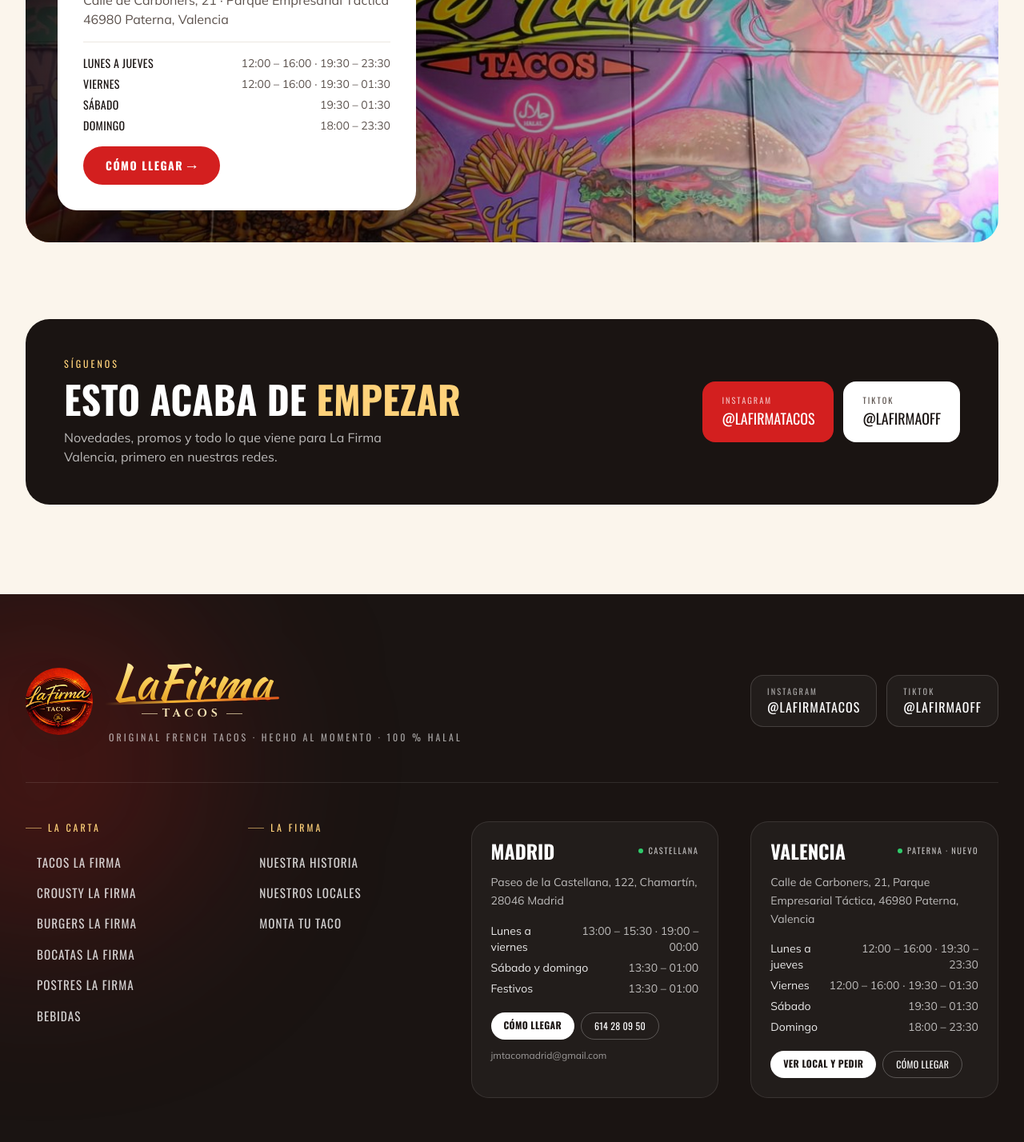
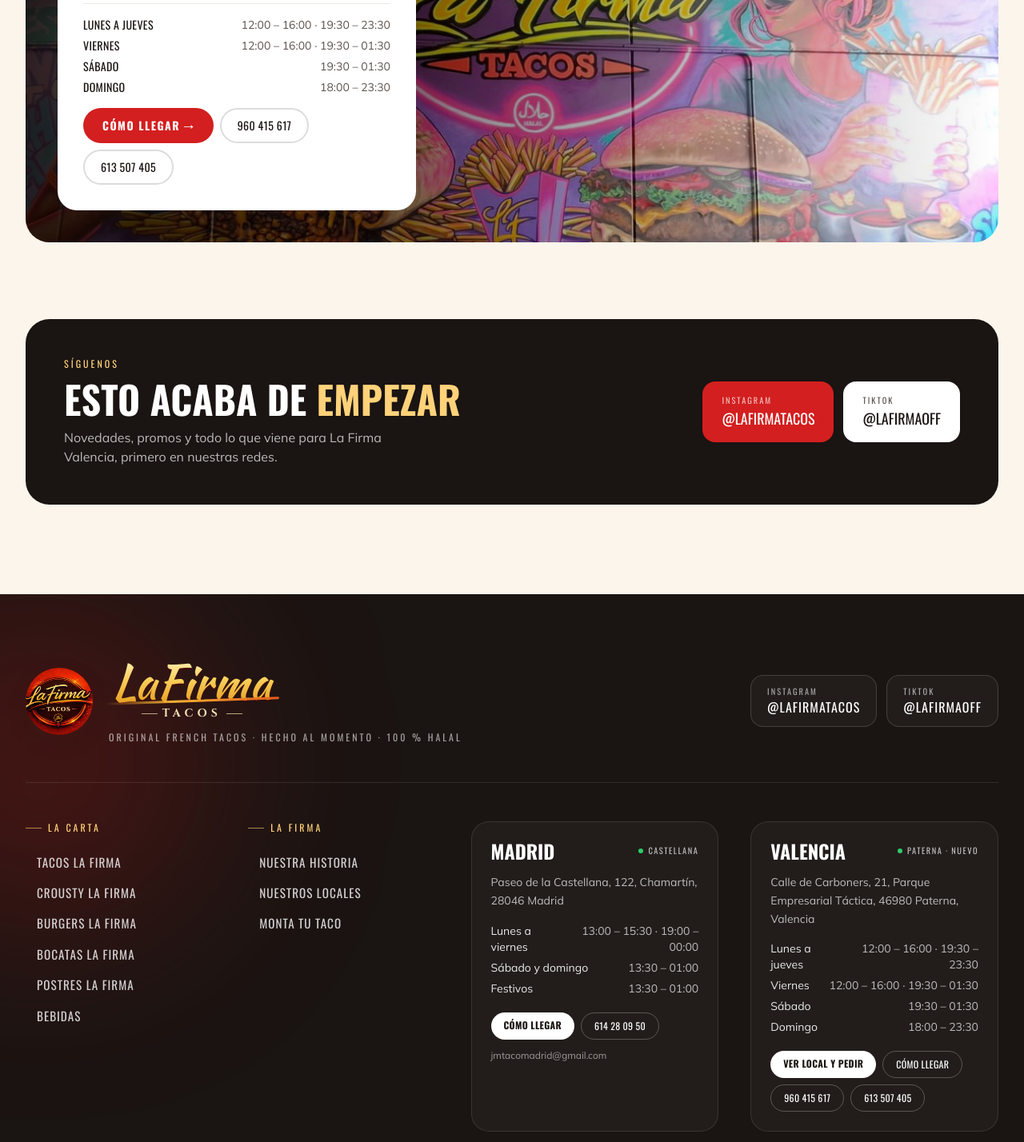
Before and after one commit to angulodiezj-jpg/la-firma-tacos-web, a Next.js app: page /valencia in a window 1280 px wide. Shown: the part 1700-3128 px from the top of the page at 80% size. Built offline with nearby package versions, Linux system fonts and the light colour scheme.

Commit message:
Teléfonos del local de Valencia
Co-Authored-By: Claude Opus 5.5 (1M context) <noreply@anthropic.com>
Claude-Session: https://claude.ai/code/session_012kWoxYsnfXiryx58UEokPV

```diff
--- a/app/valencia/page.tsx
+++ b/app/valencia/page.tsx
@@ -67,6 +67,7 @@ export default function ValenciaPage() {
     "@type": "Restaurant",
     name: valenciaLaunch.location.name,
     servesCuisine: "French Tacos",
+    telephone: valenciaLaunch.phones.map((t) => t.href.replace("tel:", "")),
     address: {
       "@type": "PostalAddress",
       streetAddress: valenciaLaunch.location.street,
--- a/components/Footer.tsx
+++ b/components/Footer.tsx
@@ -173,6 +173,15 @@ export default function Footer() {
               >
                 Cómo llegar
               </a>
+              {valenciaLaunch.phones.map((t) => (
+                <a
+                  key={t.href}
+                  href={t.href}
+                  className="rounded-full border border-white/25 px-4 py-2 font-heading text-xs uppercase tracking-wide transition-colors hover:border-white"
+                >
+                  {t.label}
+                </a>
+              ))}
             </div>
           </div>
         </div>
--- a/components/ValenciaLaunch.tsx
+++ b/components/ValenciaLaunch.tsx
@@ -237,14 +237,25 @@ export default function ValenciaLaunch() {
                     </li>
                   ))}
                 </ul>
+                <div className="flex flex-wrap gap-2">
                   <a
                     href={mapsUrl}
                     target="_blank"
                     rel="noopener noreferrer"
-                  className="self-start rounded-full bg-red px-7 py-3.5 font-heading text-sm font-bold uppercase tracking-[1.5px] text-white transition-transform hover:-translate-y-0.5"
+                    className="rounded-full bg-red px-6 py-3 font-heading text-sm font-bold uppercase tracking-[1.5px] text-white transition-transform hover:-translate-y-0.5"
                   >
                     Cómo llegar →
                   </a>
+                  {valenciaLaunch.phones.map((t) => (
+                    <a
+                      key={t.href}
+                      href={t.href}
+                      className="rounded-full border-2 border-ink/15 px-5 py-2.5 font-heading text-sm tracking-wide text-ink transition-colors hover:border-red hover:text-red"
+                    >
+                      {t.label}
+                    </a>
+                  ))}
+                </div>
               </div>
             </div>
           </Reveal>
--- a/data/valenciaLaunch.ts
+++ b/data/valenciaLaunch.ts
@@ -15,6 +15,11 @@ export const valenciaLaunch = {
     postalCode: "46980",
     fullAddress: "Calle de Carboners, 21, Parque Empresarial Táctica, 46980 Paterna, Valencia, España",
   },
+  // Teléfonos del local (fijo y móvil), confirmados por el cliente.
+  phones: [
+    { label: "960 415 617", href: "tel:+34960415617" },
+    { label: "613 507 405", href: "tel:+34613507405" },
+  ],
   // Horario real. Formato 24 h; si cierra antes de abrir, cierra pasada la
   // medianoche (viernes y sábado hasta la 01:30).
   schedule: {
```
Lines whose indentation alone changed are shown as unchanged.
